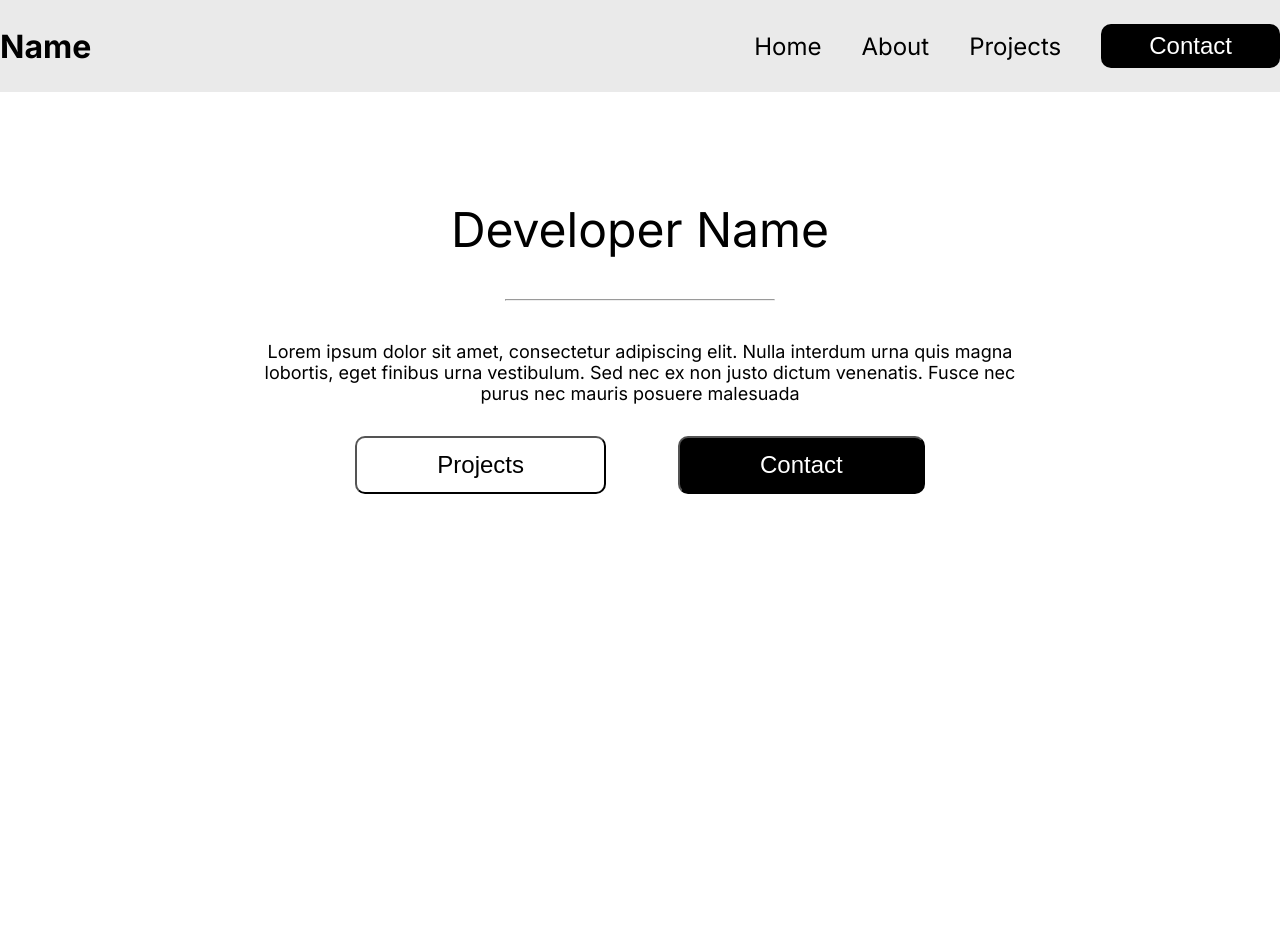
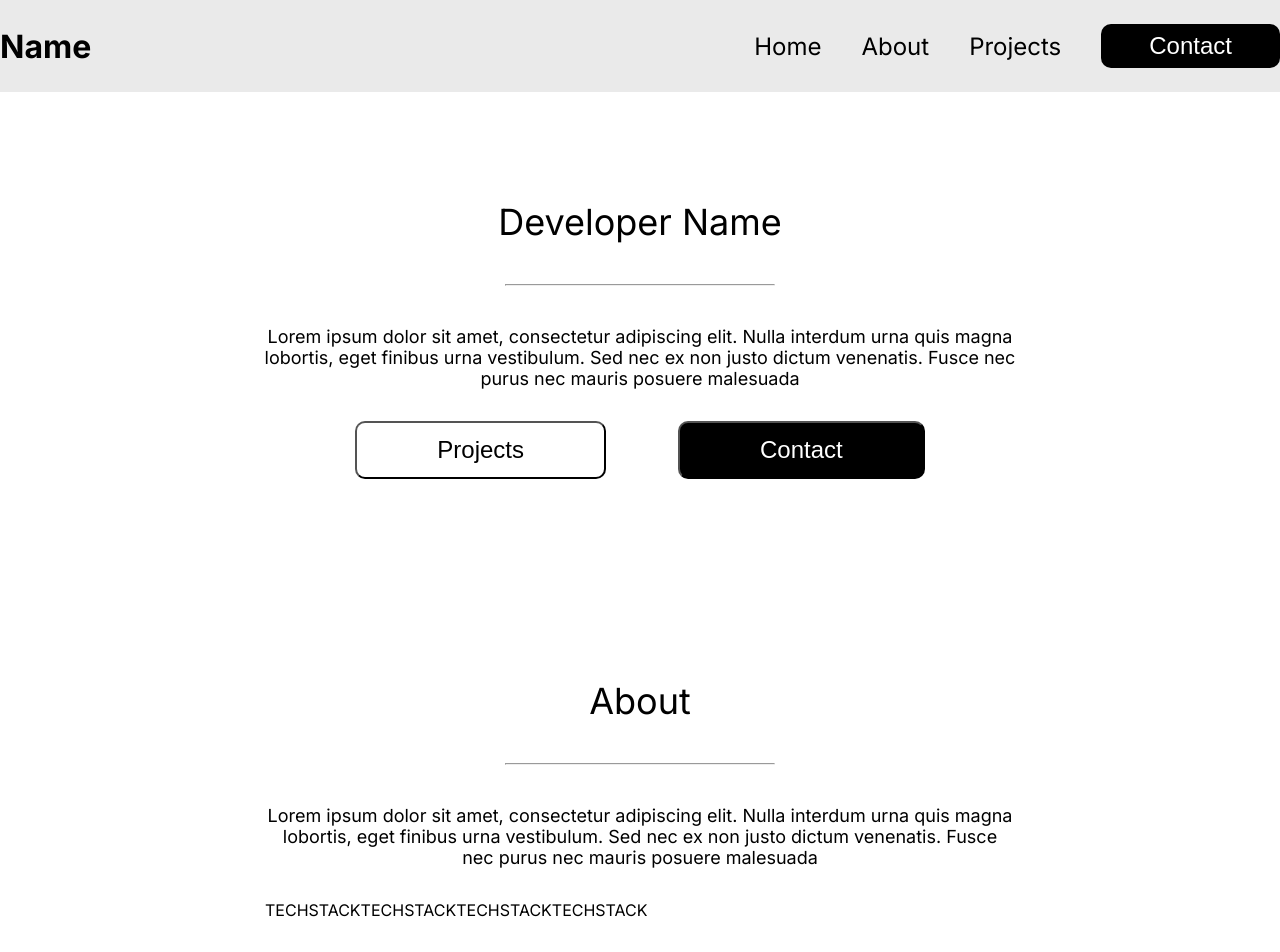
Before and after one commit to sudheermishra/My-Portfolio, a React (Create React App) app: page / in a window 1280 px wide. Shown: the top 952 px of the page. Before the commit the page ends 800 px from the top, so only its background shows below. Built offline with nearby package versions, Linux system fonts and the light colour scheme.

Commit message:
About section created

```diff
--- a/src/App.js
+++ b/src/App.js
@@ -1,12 +1,15 @@
 import Main from "./components/Main/Main";
+import Header from "./components/Header/Header";
+import About from "./components/About/About";
+import Footer from "./components/Footer/Footer";
 
-import Header from "./components/Header/Header";
 function App() {
   return (
     <div>
-       <Header/>
-       <Main/>
-
+      <Header />
+      <Main />
+      <About />
+      <Footer />
     </div>
   );
 }
--- /dev/null
+++ b/src/components/About/About.css
@@ -0,0 +1,24 @@
+.about {
+  margin-top: 100px;
+  text-align: center;
+  max-width: 750px;
+  margin: 200px auto;
+}
+
+hr {
+  max-width: 270px;
+  margin: 40px auto;
+}
+
+div h1 {
+  font-size: 36px;
+  font-weight: 400;
+}
+.text-content {
+  font-size: 18px;
+  margin: 2rem auto;
+}
+.tech-stack {
+  display: flex;
+  font-weight: 400;
+}
--- /dev/null
+++ b/src/components/About/About.js
@@ -0,0 +1,26 @@
+import "./About.css";
+
+function About() {
+  return (
+    <section className="about">
+      <h1>About</h1>
+      <hr />
+      <div className="text-content">
+        <p>
+          Lorem ipsum dolor sit amet, consectetur adipiscing elit. Nulla
+          interdum urna quis magna lobortis, eget finibus urna vestibulum. Sed
+          nec ex non justo dictum venenatis. Fusce nec purus nec mauris posuere
+          malesuada
+        </p>
+      </div>
+      <div className="tech-stack">
+        <p>TECHSTACK</p>
+        <p>TECHSTACK</p>
+        <p>TECHSTACK</p>
+        <p>TECHSTACK</p>
+      </div>
+    </section>
+  );
+}
+
+export default About;
--- /dev/null
+++ b/src/components/Footer/Footer.js
@@ -0,0 +1,13 @@
+function Footer() {
+  return (
+    <form>
+      <div>
+        <h1>Contact</h1>
+        <hr />
+        <div></div>
+      </div>
+    </form>
+  );
+}
+
+export default Footer;
--- a/src/components/Header/Header.css
+++ b/src/components/Header/Header.css
@@ -5,6 +5,7 @@ nav {
   position: fixed;
   top: 0;
   left: 0;
+  z-index: 99%;
 }
 .nav-content {
   display: flex;
```
Also changed, not shown: src/components/Header/Header.js (+10 -11 lines).
